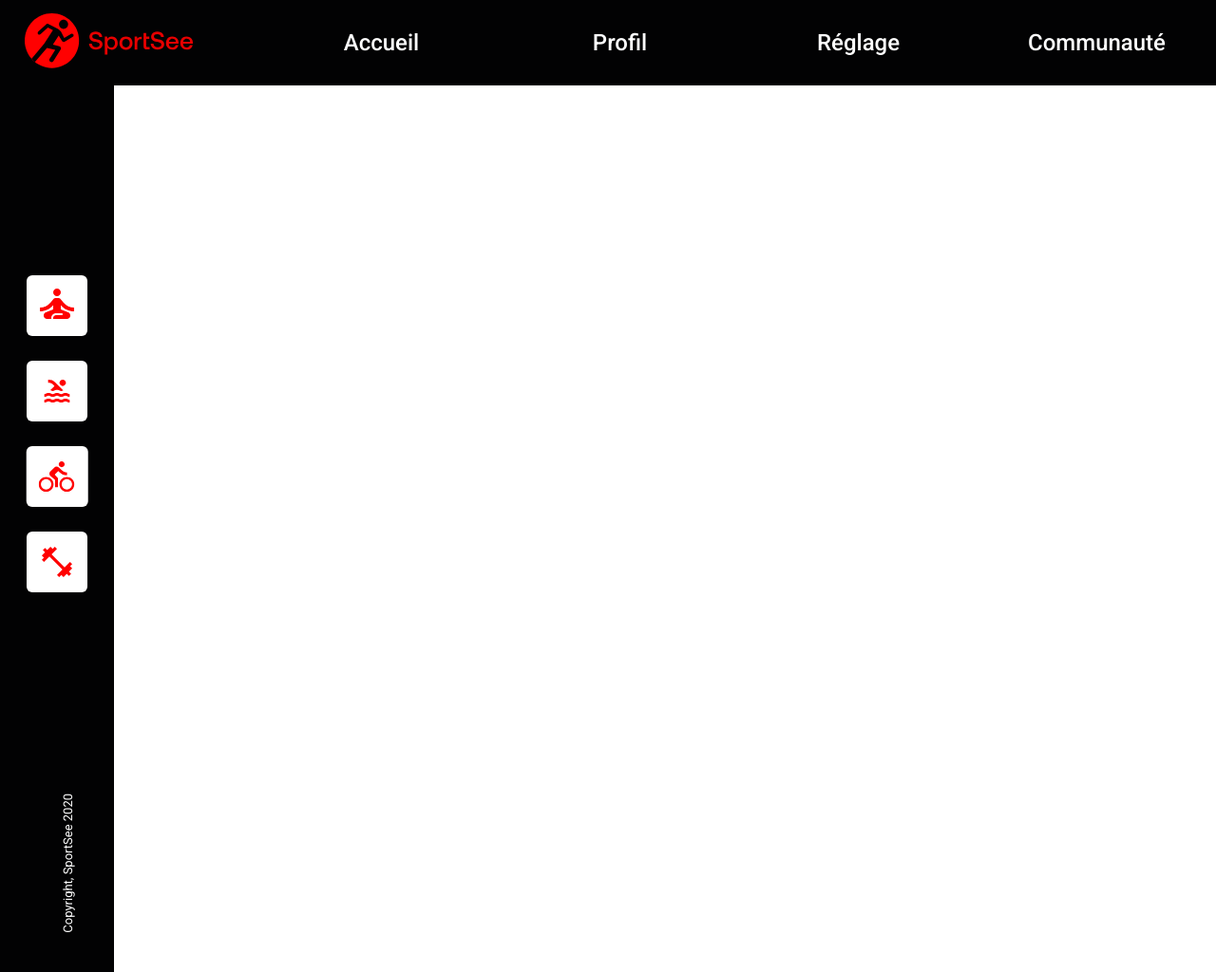
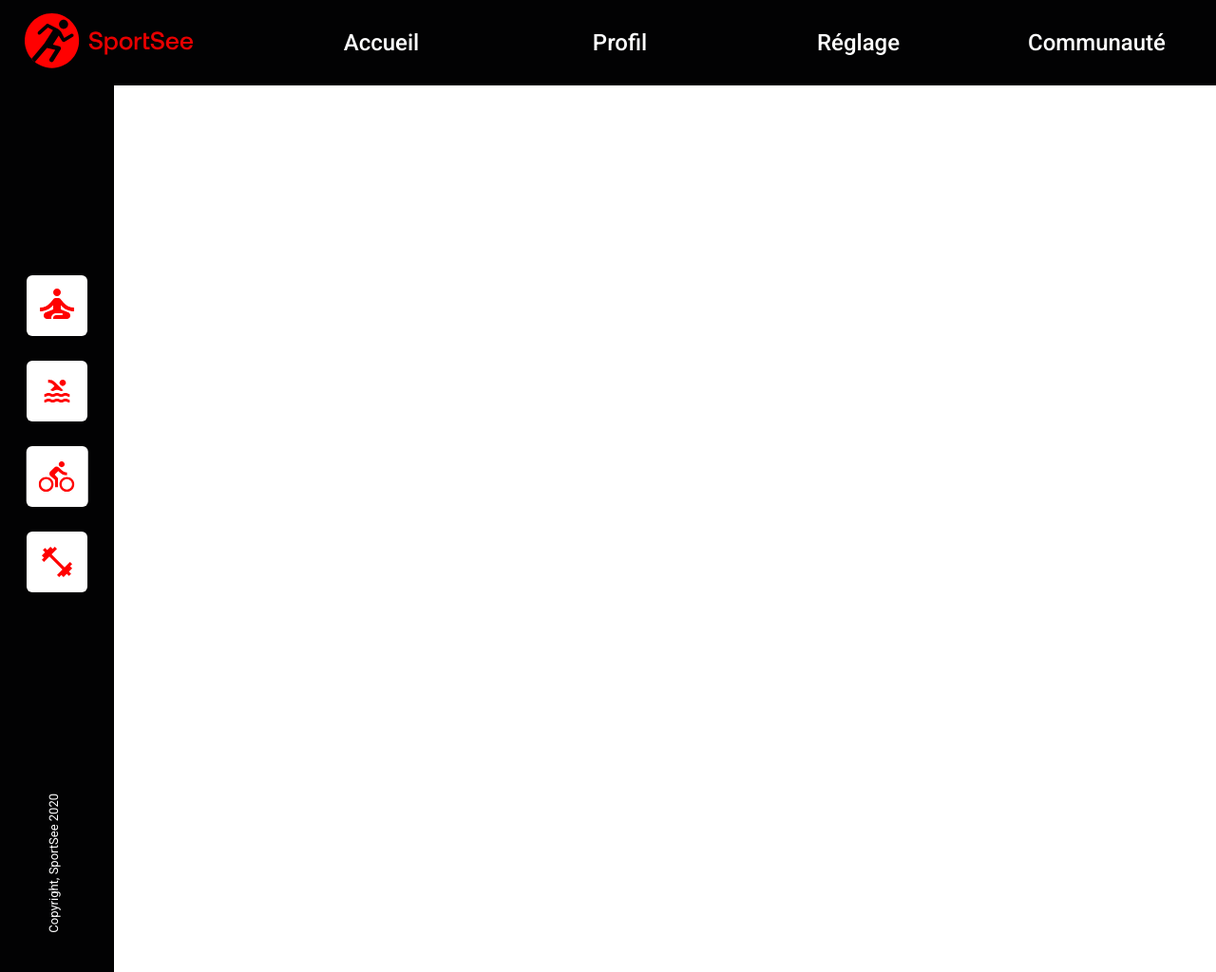
Before and after one commit to melacod/MelanieKlein_12_16022022, a React (Create React App) app: page / in a window 1280 px wide. Shown: the whole page at 95% size. Built offline with nearby package versions, Linux system fonts and the light colour scheme.

Commit message:
fintions sportBar

```diff
--- a/src/layout/SportBar.css
+++ b/src/layout/SportBar.css
@@ -34,7 +34,7 @@
     writing-mode: vertical-rl;
     transform: rotate(180deg);
     position: absolute;
-    left: 5%;
+    left: 3.8%;
     right: 87.5%;
     bottom: 4%;
 }
```
